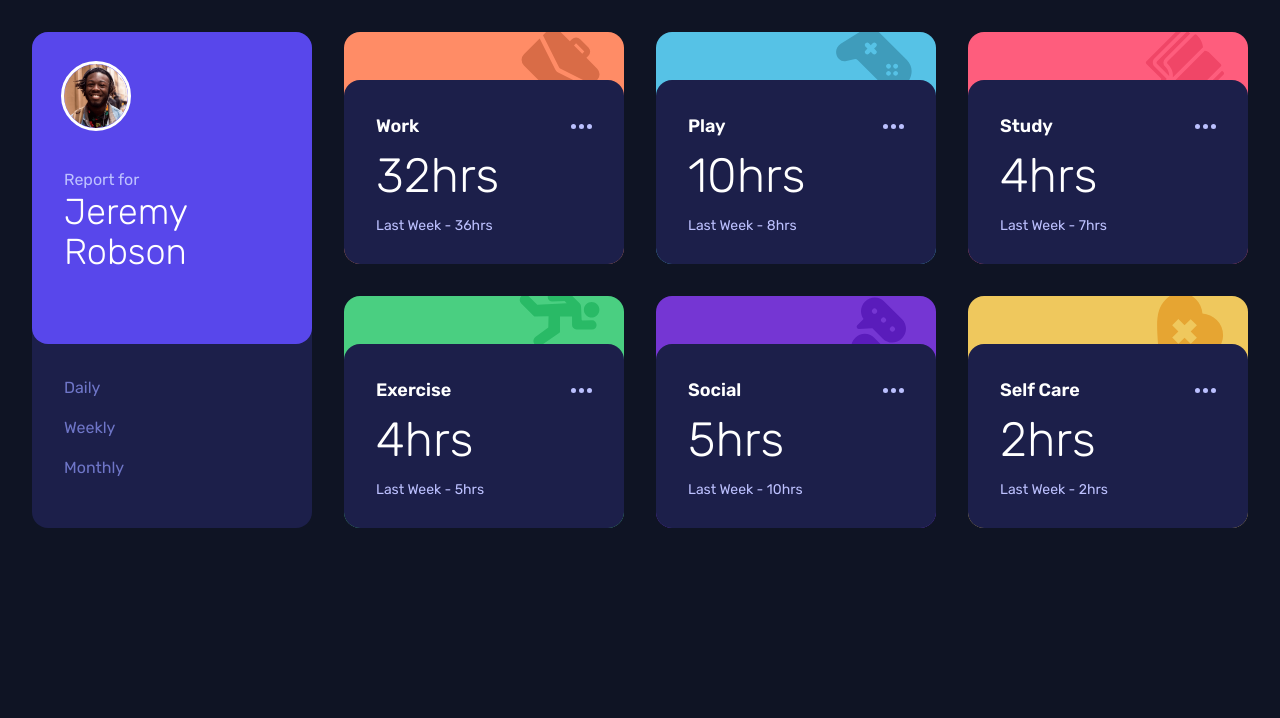
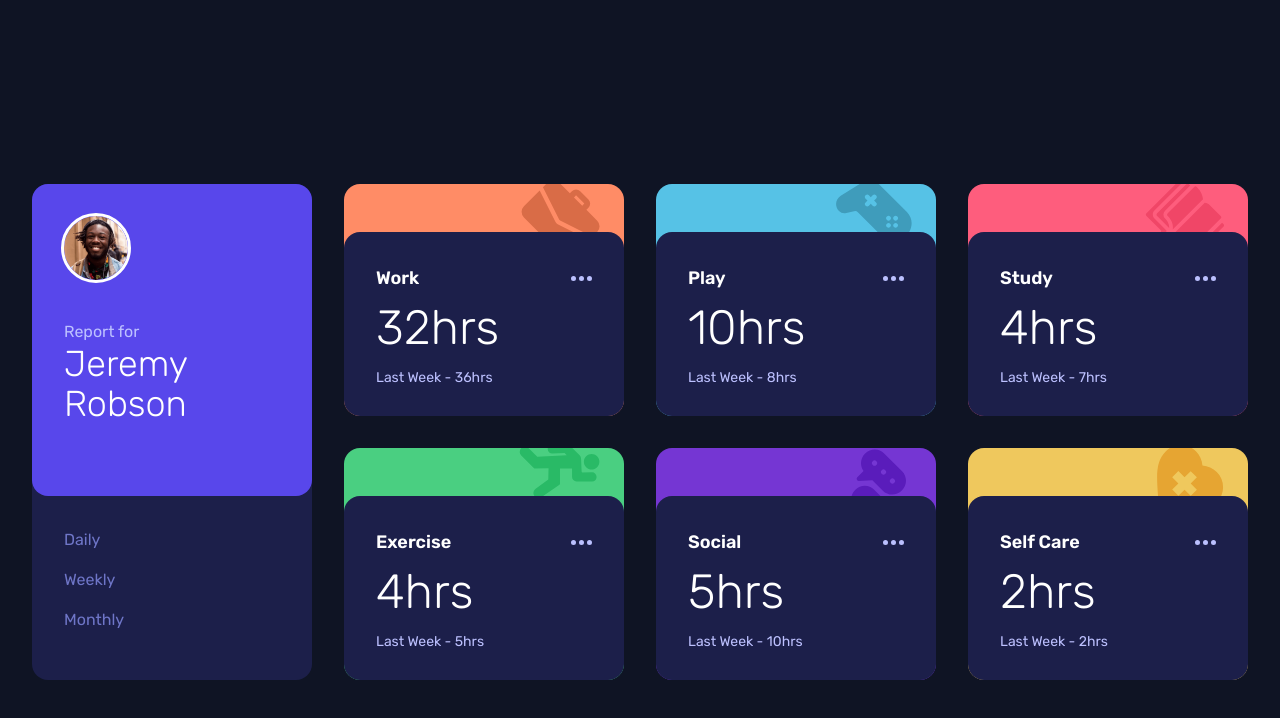
Before and after one commit to MateuszZalew/time-tracking-dashboard, a React (Vite) app: page / in a window 1280 px wide. Shown: the top 718 px of the page. Built offline with nearby package versions, Linux system fonts and the light colour scheme.

Commit message:
fix: center content vertically

```diff
--- a/src/App.tsx
+++ b/src/App.tsx
@@ -14,7 +14,7 @@
   };
 
   return (
-    <main className="min-h-svh">
+    <main className="min-h-svh grid place-content-center">
       <div className="grid items-center justify-center gap-8 md:grid-cols-2 lg:grid-cols-4 lg:grid-rows-2">
         <article className="bg-dark-blue max-w-[360px] rounded-2xl lg:row-span-2 lg:h-full">
           <div className="bg-light-violet p-6 flex gap-4 rounded-2xl lg:flex-col lg:gap-10 lg:p-8">
```
